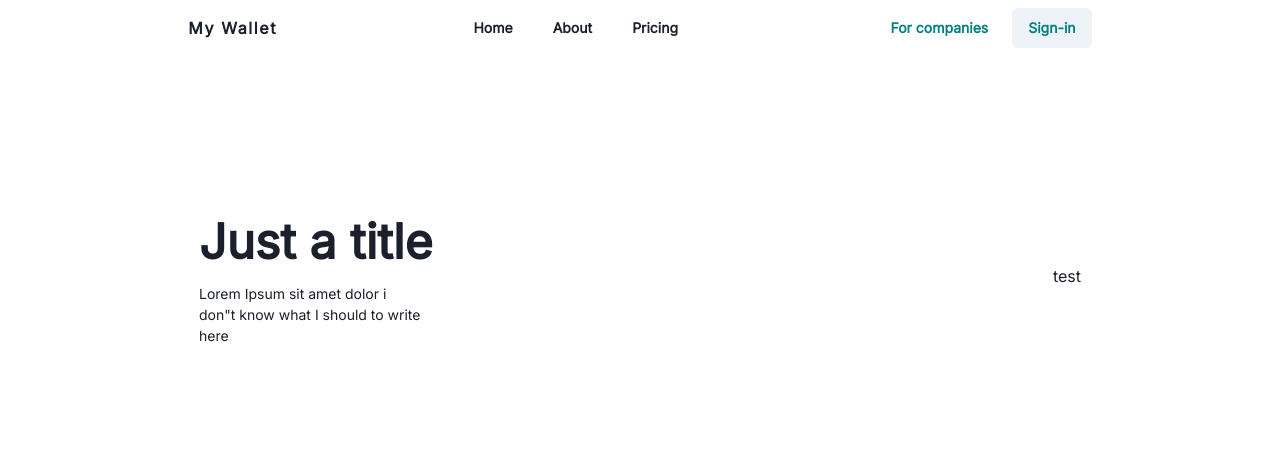
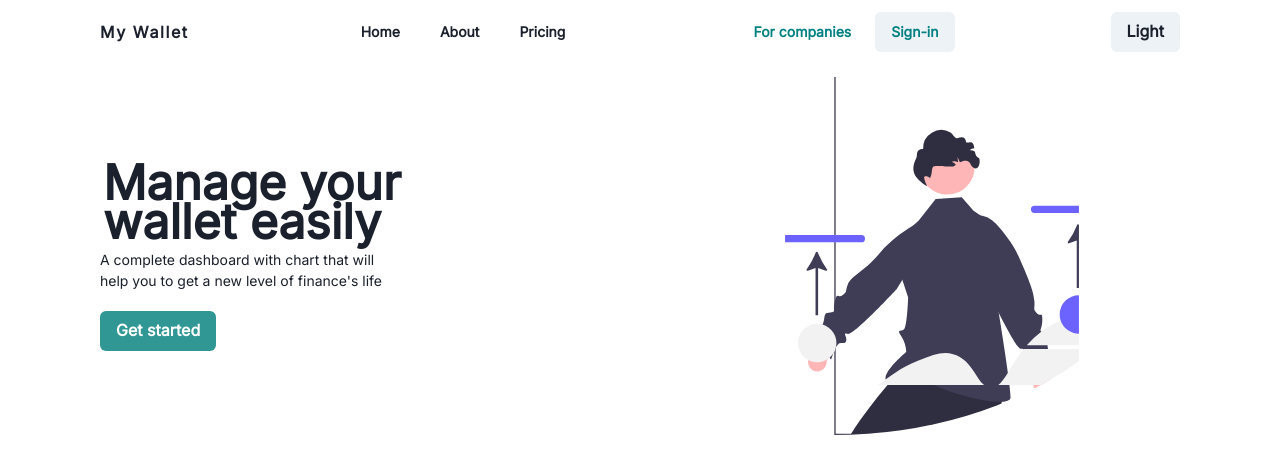
Before and after one commit to luisdourado33/my-wallet, a React (Create React App) app: page / in a window 1280 px wide. Shown: the top 474 px of the page. Built offline with nearby package versions, Linux system fonts and the light colour scheme.

Commit message:
feat: add hero section

```diff
--- a/src/components/molecules/HeroSection/HeroSection.tsx
+++ b/src/components/molecules/HeroSection/HeroSection.tsx
@@ -1,7 +1,9 @@
-import { Box, HStack } from '@chakra-ui/react';
 import React from 'react';
 
 import { Container, Description, Title } from './styles.modules';
+import { Box, Button, HStack, Image } from '@chakra-ui/react';
+
+import PersonalFinanceSVG from '../../../assets/personal-finance.svg';
 
 interface HeroProps {
   title: string;
@@ -10,25 +12,37 @@ interface HeroProps {
 
 const HeroSection: React.FC<HeroProps> = ({ title, description }) => {
   return (
-    <Container>
+    <Container
+      w='100%'
+    >
       <HStack
+        w='100%'
         justifyContent='space-between'
       >
         <Box>
           <Title
             fontSize='5xl'
             fontWeight='bold'
+            w='70%'
+            lineHeight='0.8'
           >
             {title}
           </Title>
           <Description
             fontSize='sm'
+            mb='5'
           >
             {description}
           </Description>
+          <Button variant='solid' colorScheme='teal'>Get started</Button>
         </Box>
-        <Box>
-          <p>test</p>
+        <Box boxSize='lg' alignItems='center' justifyContent='center' display='flex'>
+          <Image
+            src={PersonalFinanceSVG}
+            alt='Personal finance'
+            w='100%'
+            h='70%'
+            style={{ borderRadius: '30% 70% 70% 30% / 30% 30% 70% 70%' }} />
         </Box>
       </HStack>
     </Container>
--- a/src/components/molecules/HeroSection/styles.modules.ts
+++ b/src/components/molecules/HeroSection/styles.modules.ts
@@ -1,18 +1,19 @@
 import styled from "styled-components";
 
-import { Container as ChakraContainer, Text } from '@chakra-ui/react';
+import { Container as ChakraContainer, Text, Flex } from '@chakra-ui/react';
 
-export const Container = styled.div`
-  // background: ${({theme}) => theme.colors.solid};
-  // color: #fff;
-  padding-inline: 199px;
-  align-items: center;
-  justify-content: center;
-  padding-block: 150px;
+export const Container = styled(Flex)`
+  padding-inline: ${({theme}) => theme.spacing.inline};
 `;
 
 export const Title = styled(Text)`
   margin-bottom: 5px;
+  transition: all 0.5s;
+  border: 3px solid transparent;
+
+  &:hover {
+    border-bottom: 3px solid ${({theme}) => theme.colors.solid};
+  }
 `;
 
 export const Description = styled(Text)`
--- a/src/components/organisms/Navbar/Navbar.tsx
+++ b/src/components/organisms/Navbar/Navbar.tsx
@@ -1,7 +1,7 @@
 import React from 'react';
 
 import { Header, FlexContainer } from './styles.modules';
-import { Button, HStack, Text } from '@chakra-ui/react';
+import { Button, HStack, Text, useColorMode } from '@chakra-ui/react';
 
 import NavItem from 'components/atoms/NavItem';
 
@@ -17,6 +17,8 @@ const callToActions = [
 ];
 
 const Navbar = () => {
+  const { colorMode, toggleColorMode } = useColorMode();
+
   const renderMenuItems = menuItems.map((item, index) => (
     <NavItem variant={item.variant} key={index} fontSize='sm'>{item.label}</NavItem>
   ));
@@ -26,11 +28,11 @@ const Navbar = () => {
   ))
 
   return (
-    <Header>
+    <Header position='fixed'>
       <FlexContainer
-        justifyContent='space-evenly'
         alignItems='center'
-        p='2'
+        justifyContent='space-between'
+        paddingBlock='3'
       >
         <Text
           as='span'
@@ -47,6 +49,9 @@ const Navbar = () => {
         >
           {renderCallToActions}
         </HStack>
+        <Button onClick={toggleColorMode}>
+          {colorMode == 'light' ? 'Light' : 'Dark'}
+        </Button>
       </FlexContainer>
     </Header>
   );
--- a/src/components/organisms/Navbar/styles.modules.ts
+++ b/src/components/organisms/Navbar/styles.modules.ts
@@ -3,6 +3,11 @@ import styled from 'styled-components';
 import { chakra, Flex } from '@chakra-ui/react';
 
 export const Header = styled(chakra.header)`
+  padding-inline: ${({theme}) => theme.spacing.inline};
+  width: 100%;
+
+  // background-color: rgba(255,255,255,0.9);
 `;
 
-export const FlexContainer = styled(Flex)``;
+export const FlexContainer = styled(Flex)`
+`;
--- a/src/config/theme/theme.tsx
+++ b/src/config/theme/theme.tsx
@@ -6,7 +6,7 @@ import { ThemeProvider as StyledComponentsThemeProvider } from 'styled-component
 import { ChakraProvider, extendTheme, ThemeConfig } from '@chakra-ui/react';
 
 export const theme: ThemeConfig | any = {
-  initialColorMode: 'system',
+  initialColorMode: 'dark',
   useSystemColorMode: true,
   colors: {
     solid: '#06283D',
@@ -19,6 +19,10 @@ export const theme: ThemeConfig | any = {
     small: '',
     medium: '',
     large: ''
+  },
+  spacing: {
+    inline: '100px',
+    block: '15px'
   }
 };
 
--- a/src/pages/Home/Home.tsx
+++ b/src/pages/Home/Home.tsx
@@ -13,8 +13,10 @@ const Home: React.FC<any> = ({
     <Container>
       <Navbar />
       <HeroSection
-        title='Just a title'
-        description='Lorem Ipsum sit amet dolor i don"t know what I should to write here'
+        title='Manage your wallet easily'
+        description="A complete dashboard with chart that will help you to get a new level of
+        finance's life
+        "
       />
     </Container>
   );
```
Also changed, not shown: src/assets/personal-finance.svg (added).
